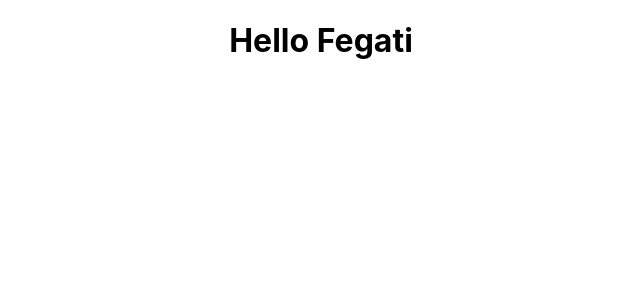
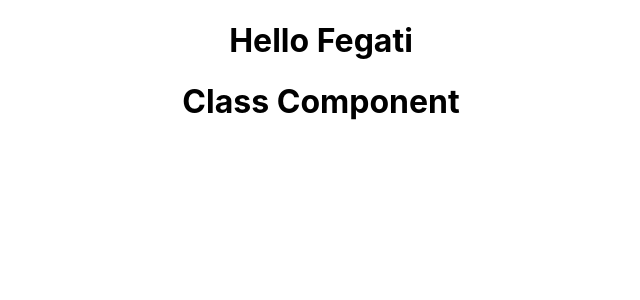
Before and after one commit to FelixOngati/hello-world-react, a React (Create React App) app: page / in a window 1280 px wide. Shown: the top 300 px of the page, without its empty margins (319-959 px from the left). Built offline with nearby package versions, Linux system fonts and the light colour scheme.

Commit message:
first class component

```diff
--- a/src/App.js
+++ b/src/App.js
@@ -2,11 +2,13 @@
 import logo from './logo.svg';
 import './App.css';
 import Greet from './components/Greet'
+import Welcome from './components/Welcome'
 
 function App() {
   return (
     <div className="App">
       <Greet/>
+      <Welcome/>
     </div>
   );
 }
--- a/src/components/Greet.js
+++ b/src/components/Greet.js
@@ -1,7 +1,7 @@
 import React from 'react'
 
-function Greet() {
-    return <h1>Hello Fegati</h1>
-}
-
+// function Greet() {
+//     return <h1>Hello Fegati</h1>
+// }
+const Greet = () => <h1>Hello Fegati</h1>
 export default Greet
--- /dev/null
+++ b/src/components/Welcome.js
@@ -0,0 +1,9 @@
+import React, {Component} from 'react'
+
+class Welcome extends Component {
+    render() {
+        return <h1>Class Component</h1>
+    }
+}
+
+export default Welcome
```
